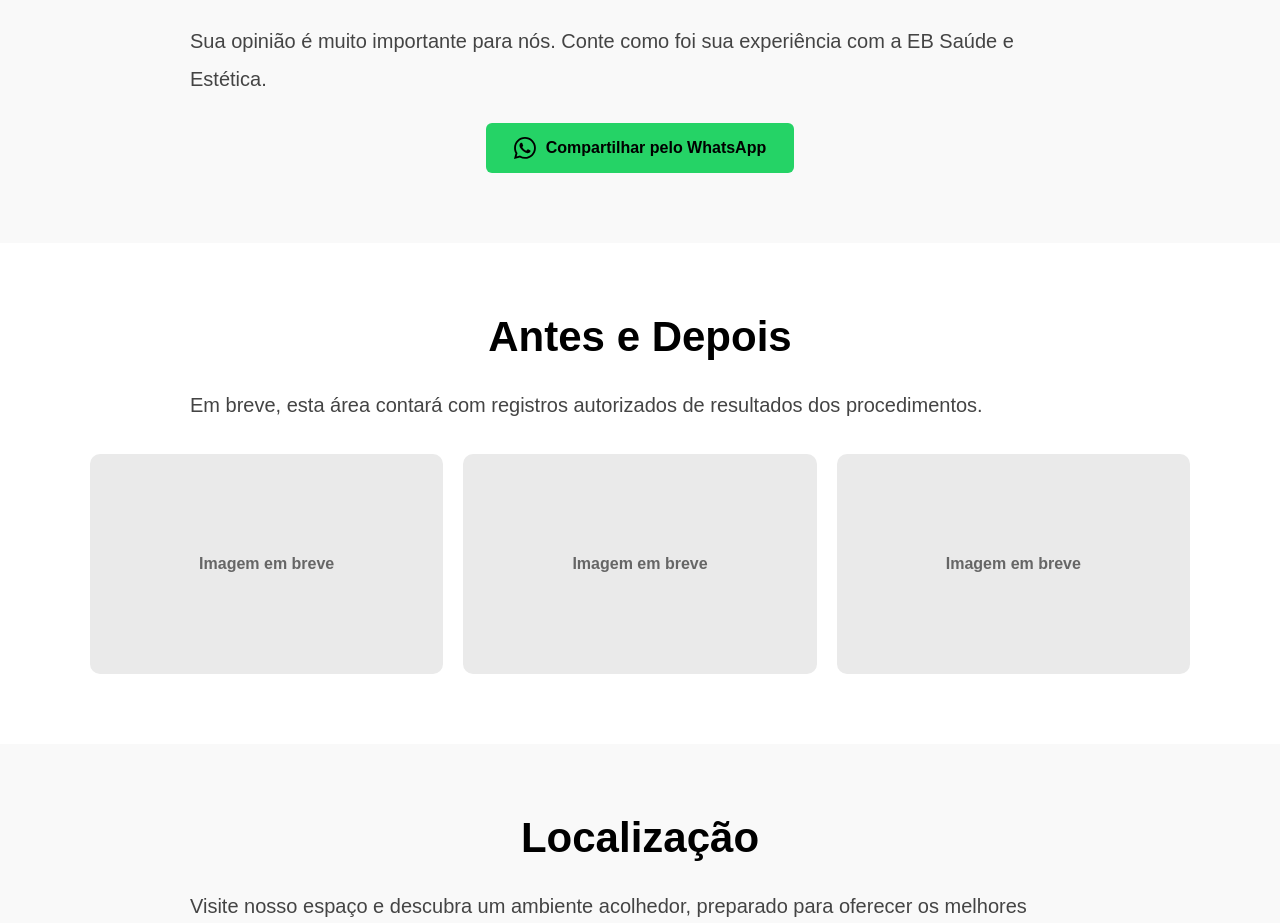
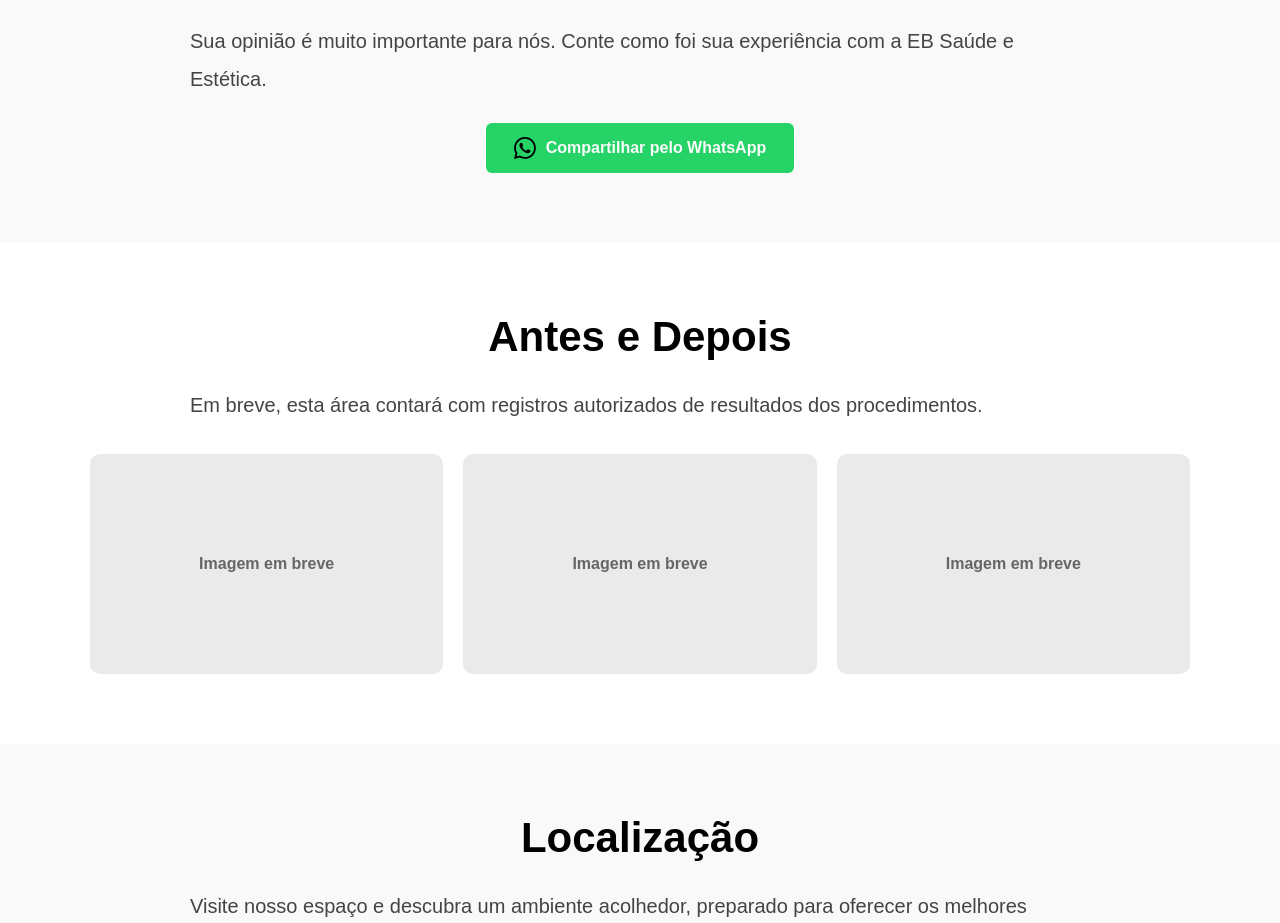
Before and after one commit to Juliosantos10/clinicaeb, a plain HTML site: page index.html in a window 1280 px wide. Shown: the part 4041-4964 px from the top of the page. Drawn offline with Linux system fonts and the light colour scheme.

Commit message:
Modificaçao
alterção na cor da letra do botao compartilhar experiencias

```diff
--- a/css/style_procedimento.css
+++ b/css/style_procedimento.css
@@ -450,7 +450,7 @@
     width: fit-content;
     margin: 25px auto 0 auto;
     background: #25d366;
-    color: #000000;
+    color: #fbfbfb;
     padding: 14px 28px;
     border-radius: 6px;
     text-decoration: none;
```
